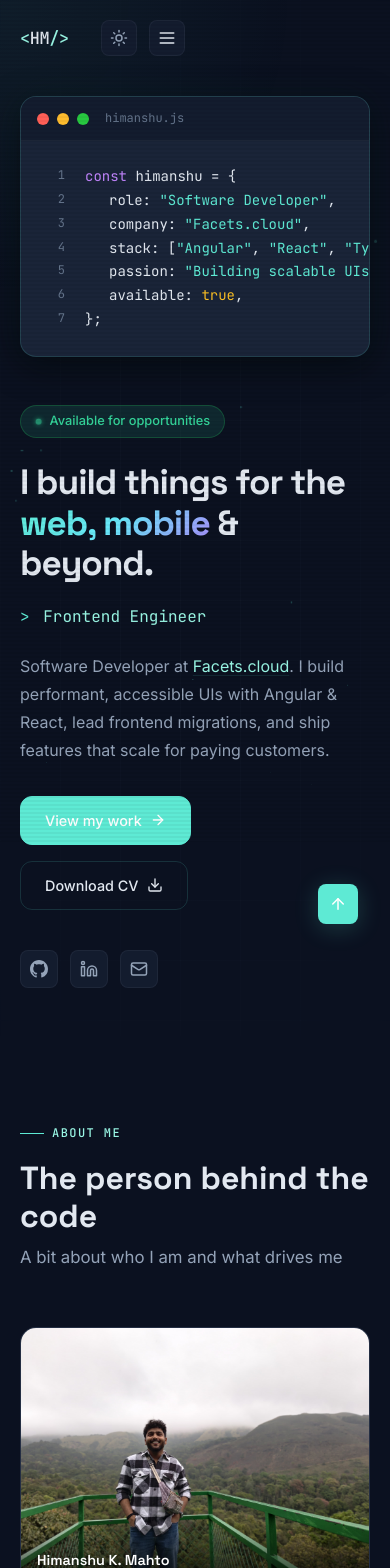
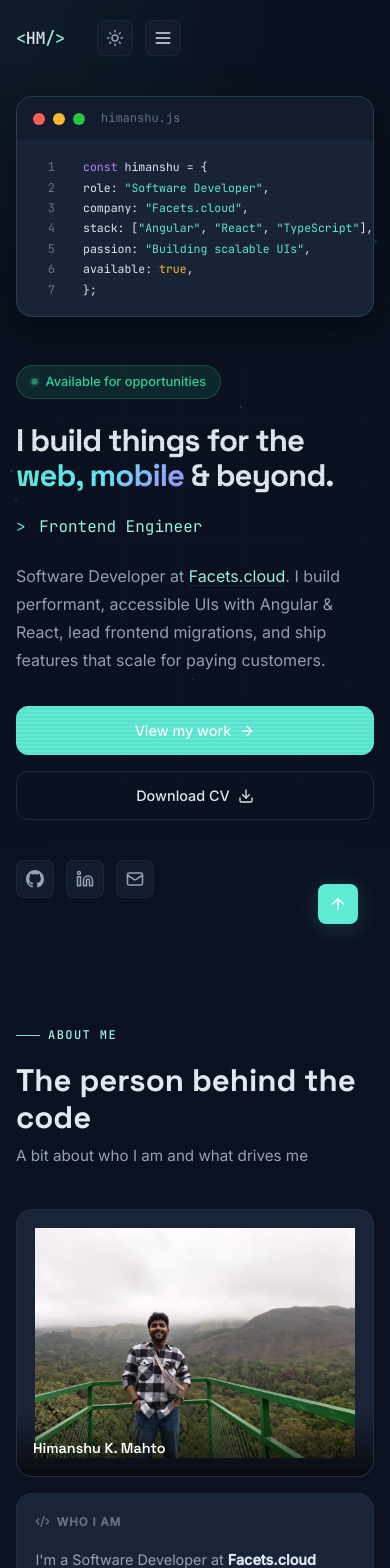
Before and after one commit to HimanshuMahto/Portfolio, a React (Vite) app: page / in a window 390 px wide. Shown: the top 1568 px of the page. Built offline with nearby package versions, Linux system fonts and the light colour scheme.

Commit message:
fixed mobile view issues

```diff
--- a/src/App.css
+++ b/src/App.css
@@ -216,3 +216,19 @@ img {
     padding: 0 1.25rem;
   }
 }
+
+@media (max-width: 400px) {
+  .section {
+    padding: 4.5rem 0 2.5rem;
+  }
+  .container {
+    padding: 0 1rem;
+  }
+  .section-title {
+    font-size: clamp(1.6rem, 8vw, 2rem);
+  }
+  .section-subtitle {
+    font-size: 0.95rem;
+    margin-bottom: 2.5rem;
+  }
+}
--- a/src/components/about/about.css
+++ b/src/components/about/about.css
@@ -265,4 +265,16 @@
   .about__card--stats {
     justify-content: space-around;
   }
+
+  .about__card {
+    padding: 1.15rem;
+  }
+
+  .about__stat-value {
+    font-size: 1.6rem;
+  }
+
+  .about__bio {
+    font-size: 0.9rem;
+  }
 }
--- a/src/components/contact/contact.css
+++ b/src/components/contact/contact.css
@@ -140,4 +140,9 @@
     width: 100%;
     justify-content: center;
   }
+
+  .contact__link-value {
+    word-break: break-all;
+    font-size: 0.78rem;
+  }
 }
--- a/src/components/hero/hero.css
+++ b/src/components/hero/hero.css
@@ -279,4 +279,30 @@
   .hero {
     padding: 6rem 0 3rem;
   }
+
+  .hero__code {
+    font-size: 0.72rem;
+    padding: 1rem 0.875rem;
+  }
+
+  .hero__code-line {
+    gap: 0.75rem;
+  }
+
+  .hero__code-line span[style] {
+    padding-left: 1rem !important;
+  }
+
+  .hero__title {
+    font-size: clamp(1.8rem, 8vw, 2.4rem);
+  }
+
+  .hero__actions {
+    flex-direction: column;
+  }
+
+  .hero__actions .btn {
+    width: 100%;
+    justify-content: center;
+  }
 }
--- a/src/components/qualification/qualification.css
+++ b/src/components/qualification/qualification.css
@@ -145,4 +145,28 @@
     grid-template-columns: 1fr;
     gap: 2rem;
   }
+
+  .qual__row-top {
+    flex-direction: column;
+    align-items: flex-start;
+    gap: 0.15rem;
+  }
+
+  .qual__row-title {
+    white-space: normal;
+    overflow: visible;
+    text-overflow: unset;
+  }
+
+  .qual__row-period {
+    font-size: 0.65rem;
+  }
+
+  .qual__row {
+    flex-wrap: wrap;
+  }
+
+  .qual__current-badge {
+    margin-top: 0.5rem;
+  }
 }
```
